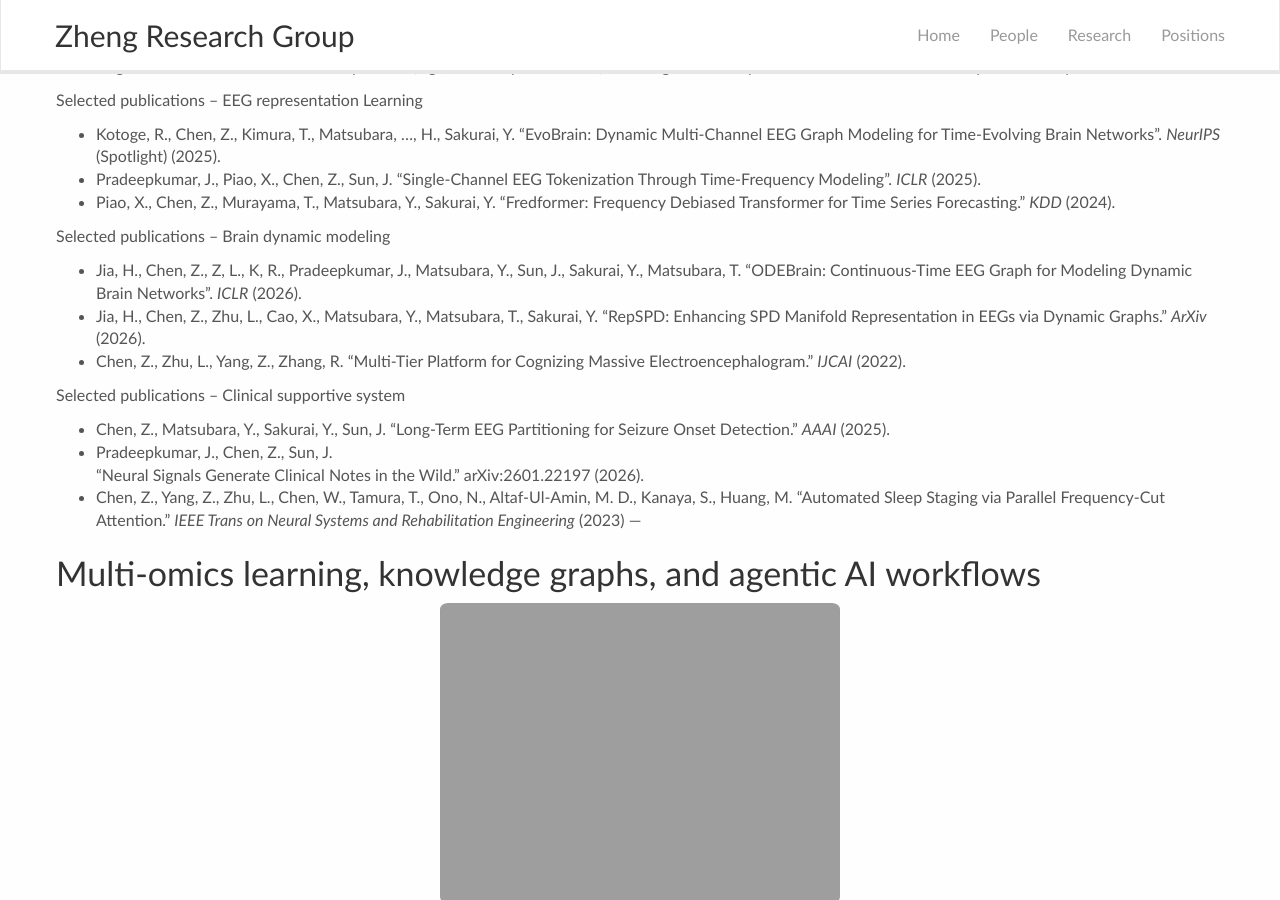
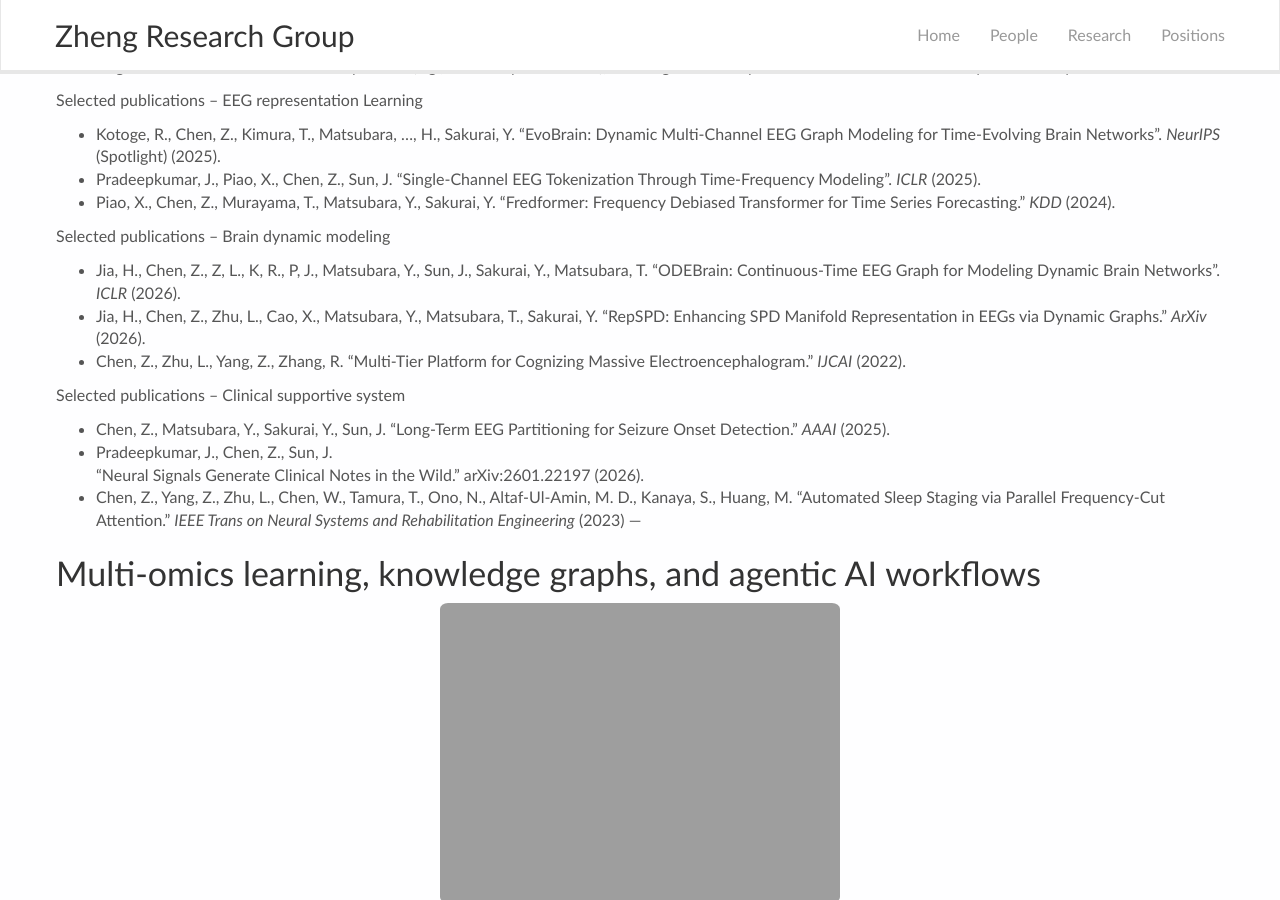
Before and after one commit to zhengchen3/zhengchen3.github.io, a Jekyll site: the page built from _pages/research.md, in a window 1280 px wide and 900 px high, scrolled down 503 px. Built offline with Jekyll 4.4.1, drawn with Linux system fonts in a browser that asks for light colours; nearby versions of some CDN libraries.

```diff
--- a/_pages/research.md
+++ b/_pages/research.md
@@ -30,7 +30,7 @@ Selected publications – EEG representation Learning
 
 Selected publications – Brain dynamic modeling
 
-- Jia, H., Chen, Z., Z, L., K, R., Pradeepkumar, J., Matsubara, Y., Sun, J., Sakurai, Y., Matsubara, T. “ODEBrain: Continuous-Time EEG Graph for Modeling Dynamic Brain Networks”. *ICLR* (2026).
+- Jia, H., Chen, Z., Z, L., K, R., P, J., Matsubara, Y., Sun, J., Sakurai, Y., Matsubara, T. “ODEBrain: Continuous-Time EEG Graph for Modeling Dynamic Brain Networks”. *ICLR* (2026).
 - Jia, H., Chen, Z., Zhu, L., Cao, X., Matsubara, Y., Matsubara, T., Sakurai, Y. “RepSPD: Enhancing SPD Manifold Representation in EEGs via Dynamic Graphs.” *ArXiv* (2026).
 - Chen, Z., Zhu, L., Yang, Z., Zhang, R.
 “Multi-Tier Platform for Cognizing Massive Electroencephalogram.”
```
